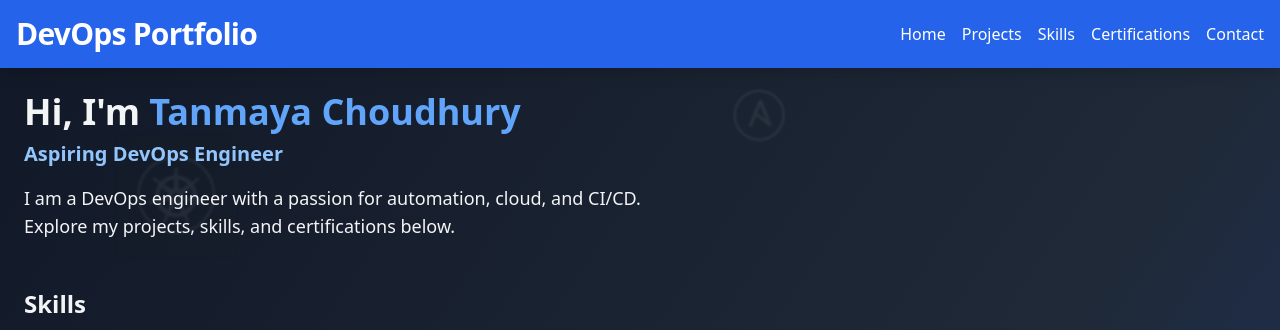
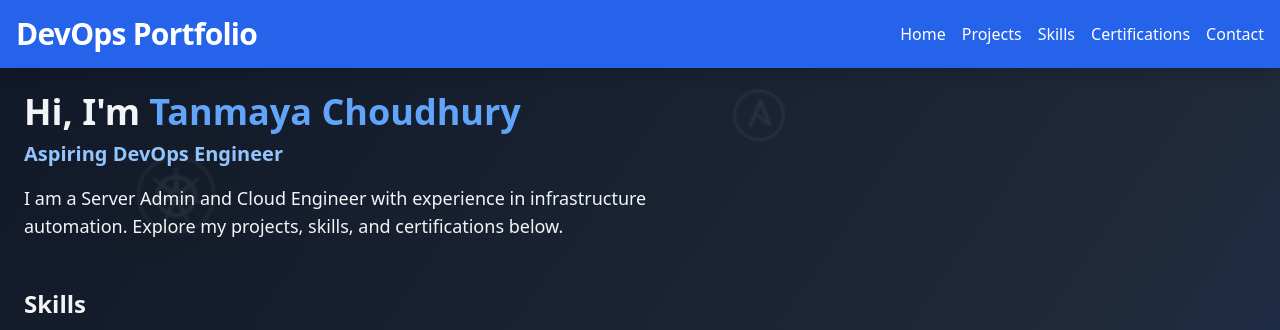
Before and after one commit to TanmayaChoudhury/devops-portfolio-live, a plain HTML site: page index.html in a window 1280 px wide. Shown: the top 330 px of the page. Drawn offline with nearby package versions, Linux system fonts and the light colour scheme.

Commit message:
Changed Description

```diff
--- a/index.html
+++ b/index.html
@@ -79,7 +79,7 @@
       <h2 class="text-4xl font-extrabold mb-2 animate__animated animate__fadeInUp">Hi, I'm <span class="text-blue-400">Tanmaya Choudhury</span></h2>
       <h3 class="text-xl font-semibold text-blue-300 animate__animated animate__fadeInUp animate__delay-1s">Aspiring DevOps Engineer</h3>
       <p class="mt-4 max-w-2xl text-lg animate__animated animate__fadeInUp animate__delay-2s">
-        I am a DevOps engineer with a passion for automation, cloud, and CI/CD. Explore my projects, skills, and certifications below.
+        I am a Server Admin and Cloud Engineer with experience in infrastructure automation. Explore my projects, skills, and certifications below.
       </p>
 
     </section>
```
